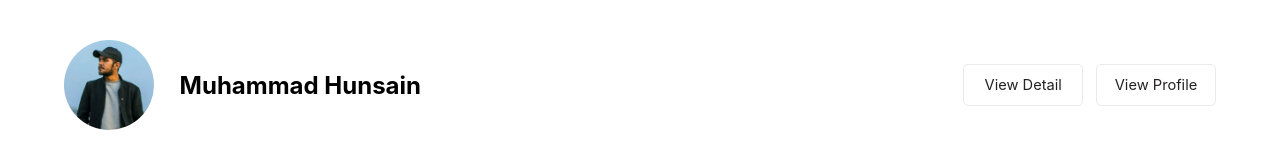
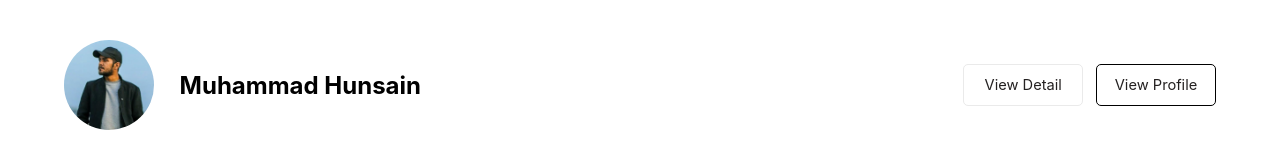
Before and after one commit to husnain129/NextModal, a Next.js app: page /1 in a window 1280 px wide. In both pictures the pointer is over the element "View Profile". Shown: the top 160 px of the page. Built offline with nearby package versions, Linux system fonts and the light colour scheme.

Commit message:
change style

```diff
--- a/components/nmodal/NModal.module.css
+++ b/components/nmodal/NModal.module.css
@@ -73,7 +73,7 @@
 .r_profile_btn__y:hover {
     background-color: white;
     color: rgb(36, 33, 33);
-    border: 1px solid #EAEAEA;
+    border: 1px solid #000;
 }
 
 
```
